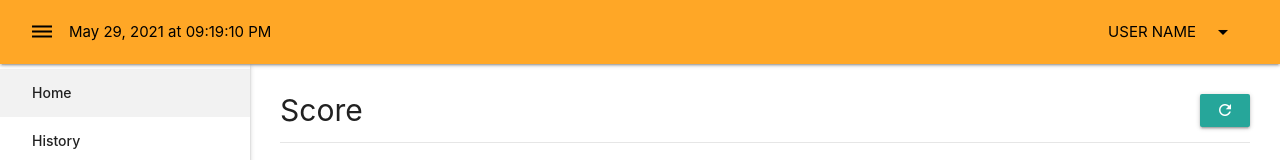
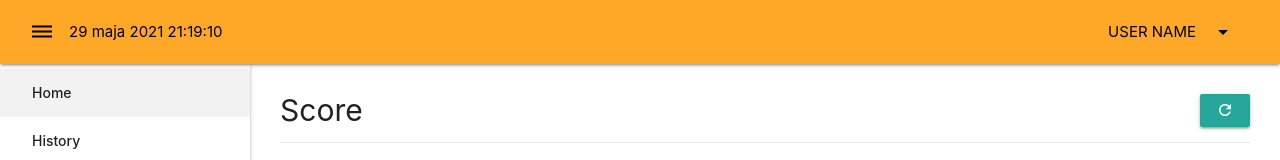
Before and after one commit to sezardino/vue-crm, a Vue app: page / in a window 1280 px wide. Shown: the top 160 px of the page. Built offline with nearby package versions, Linux system fonts and the light colour scheme.

Commit message:
add tyme format

```diff
--- a/package.json
+++ b/package.json
@@ -8,7 +8,6 @@
     "lint": "vue-cli-service lint"
   },
   "dependencies": {
-    "@types/materialize-css": "^1.0.9",
     "core-js": "^3.6.5",
     "materialize-css": "^1.0.0-rc.2",
     "register-service-worker": "^1.7.1",
@@ -17,6 +16,7 @@
     "vuex": "^4.0.0-0"
   },
   "devDependencies": {
+    "@types/materialize-css": "^1.0.9",
     "@typescript-eslint/eslint-plugin": "^4.18.0",
     "@typescript-eslint/parser": "^4.18.0",
     "@vue/cli-plugin-babel": "~4.5.0",
--- a/src/components/app/Navbar.vue
+++ b/src/components/app/Navbar.vue
@@ -78,7 +78,7 @@ export default defineComponent({
         minute: "2-digit",
         second: "2-digit",
       };
-      return new Intl.DateTimeFormat("en-Pl", options).format(this.date);
+      return new Intl.DateTimeFormat("pl-Pl", options).format(this.date);
     },
   },
 });
--- a/tsconfig.json
+++ b/tsconfig.json
@@ -2,7 +2,7 @@
   "compilerOptions": {
     "target": "esnext",
     "module": "esnext",
-    "strict": true,
+    "strict": false,
     "jsx": "preserve",
     "importHelpers": true,
     "moduleResolution": "node",
```
Also changed, not shown: 1 other file (tests, documents, lock files or other folders).
